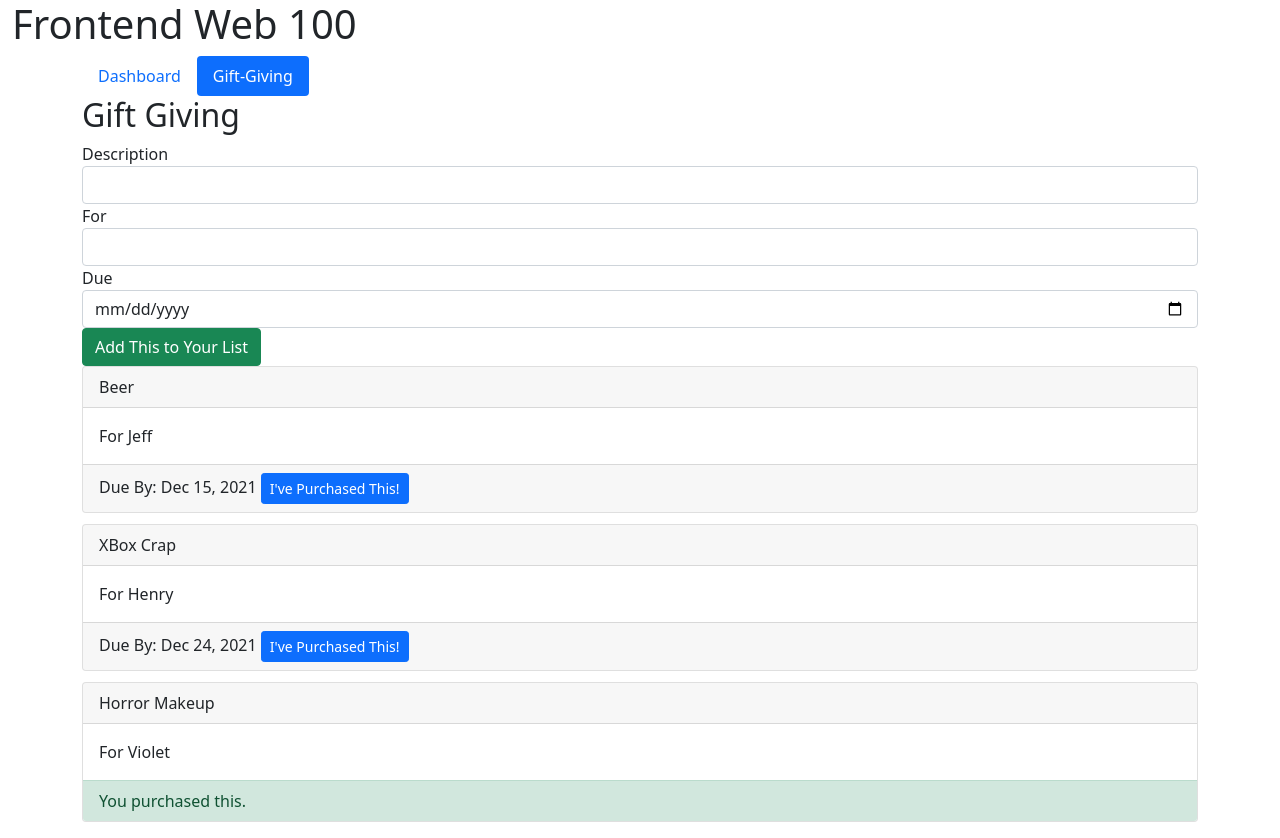
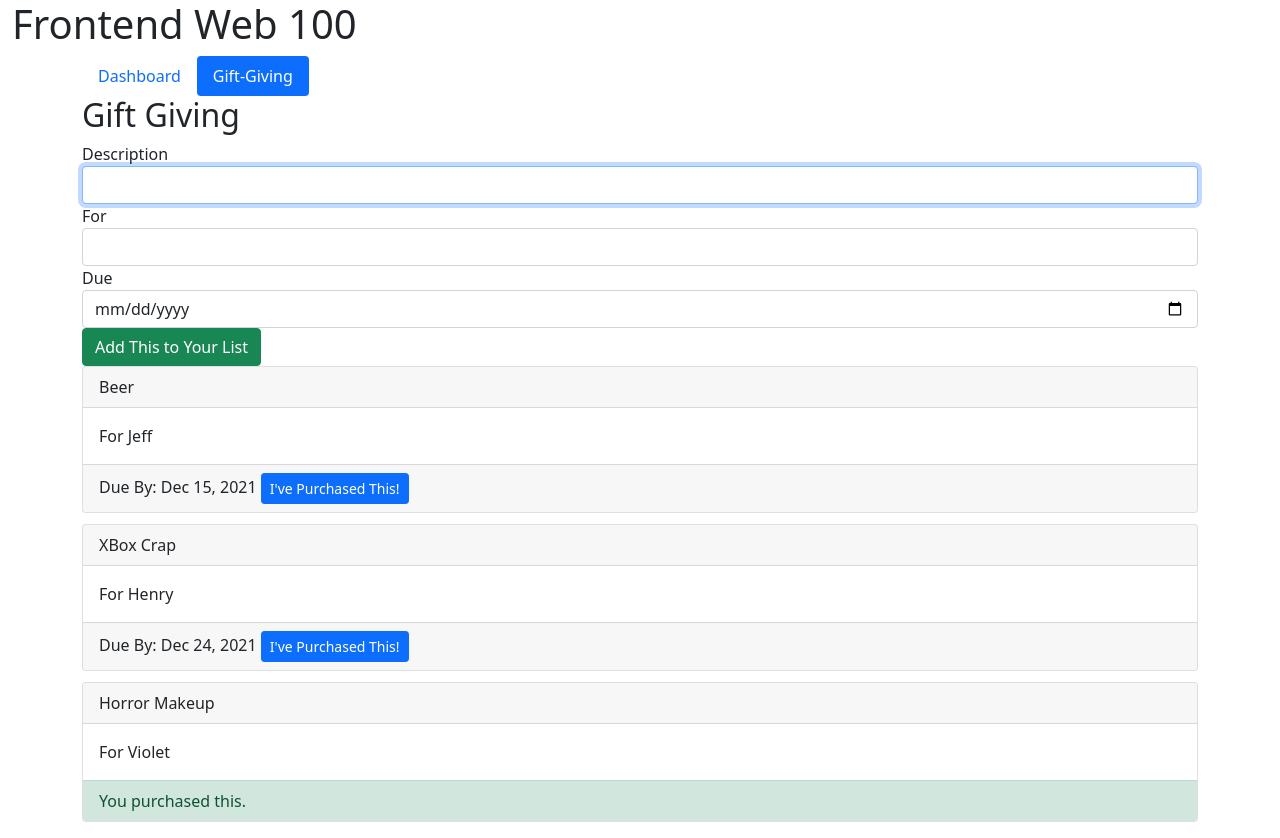
Before and after one commit to zaanton/few100-tony, an Angular app: page /gift-giving in a window 1280 px wide. Built offline with nearby package versions, Linux system fonts and the light colour scheme.

Commit message:
Before final break!

```diff
--- a/src/app/components/gift-giving/gift-entry/gift-entry.component.html
+++ b/src/app/components/gift-giving/gift-entry/gift-entry.component.html
@@ -1,11 +1,13 @@
 <form [formGroup]="form"
-      (ngSubmit)="submit()">
+      (ngSubmit)="submit(foci)">
 
 
 
   <div class="form-group">
     <label for="description">Description</label>
     <input class="form-control"
+           autofocus
+           #foci
            id="description"
            formControlName="description">
 
--- a/src/app/components/gift-giving/gift-entry/gift-entry.component.ts
+++ b/src/app/components/gift-giving/gift-entry/gift-entry.component.ts
@@ -20,9 +20,11 @@ export class GiftEntryComponent {
 
   constructor(private formBuilder: FormBuilder) { }
 
-  submit() {
+  submit(foci: HTMLInputElement) {
     if (this.form.valid) {
       console.log(this.form.value);
+      this.form.reset();
+      foci.focus();
     }
     else {
       Object.keys(this.form.controls).forEach(field => {
```
